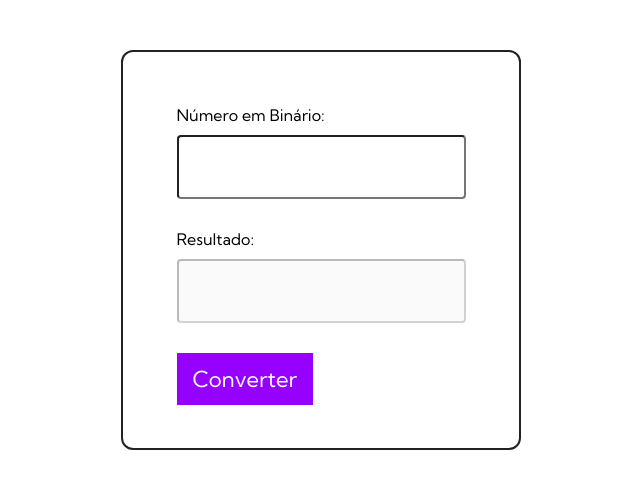
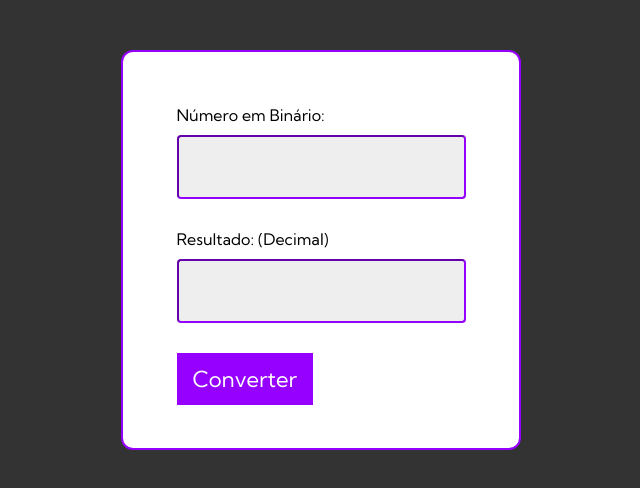
Before and after one commit to Juliohub/Bin2Dec, a plain HTML site: page index.html in a window 1280 px wide. Shown: the whole page, without its empty margins (319-959 px from the left). Drawn offline with Linux system fonts and the light colour scheme.

Commit message:
Ajuste no estilo

```diff
--- a/assets/css/style.css
+++ b/assets/css/style.css
@@ -8,6 +8,7 @@ body,
 button,
 input {
   font-family: 'Kumbh Sans', sans-serif;
+  background: #333;
 }
 section {
   height: 100vh;
@@ -19,12 +20,13 @@ label {
 .content {
   max-width: 400px;
   height: 400px;
-  border: 2px solid #222;
+  border: 2px solid #9600ff;
   margin: 50px auto;
   display: flex;
   align-items: center;
   padding: 20px;
   border-radius: 12px;
+  background: #fff;
 }
 .content form {
   margin: 0 auto;
@@ -34,6 +36,18 @@ input {
   padding: 16px 12px;
   border-radius: 4px;
   font-size: 22px;
+  border-color: #9600ff;
+  outline: none;
+  background: #eee;
+}
+
+#binario {
+  transition: all 0.3s;
+}
+
+#binario:hover,
+#binario:focus {
+  box-shadow: 0 0 0 4px rgba(150, 0, 255, 0.3);
 }
 .btn {
   display: block;
--- a/index.html
+++ b/index.html
@@ -11,7 +11,13 @@
 <body>
   <section>
     <div class='content'>
-      <form> <label for="binario">Número em Binário:</label> <input id="binario" type="text" /> <span class="invalido"></span> <label for="resultado">Resultado:</label> <input id="resultado" type="text" disabled /> <button class='btn'>Converter</button></form>
+      <form>
+        <label for="binario">Número em Binário:</label>
+        <input id="binario" type="text" autocomplete="off" />
+        <span class="invalido"></span>
+        <label for="resultado">Resultado: (Decimal)</label>
+        <input id="resultado" type="text" disabled />
+        <button class='btn'>Converter</button></form>
     </div>
   </section>
   <script src='assets/js/script.js'></script>
```
